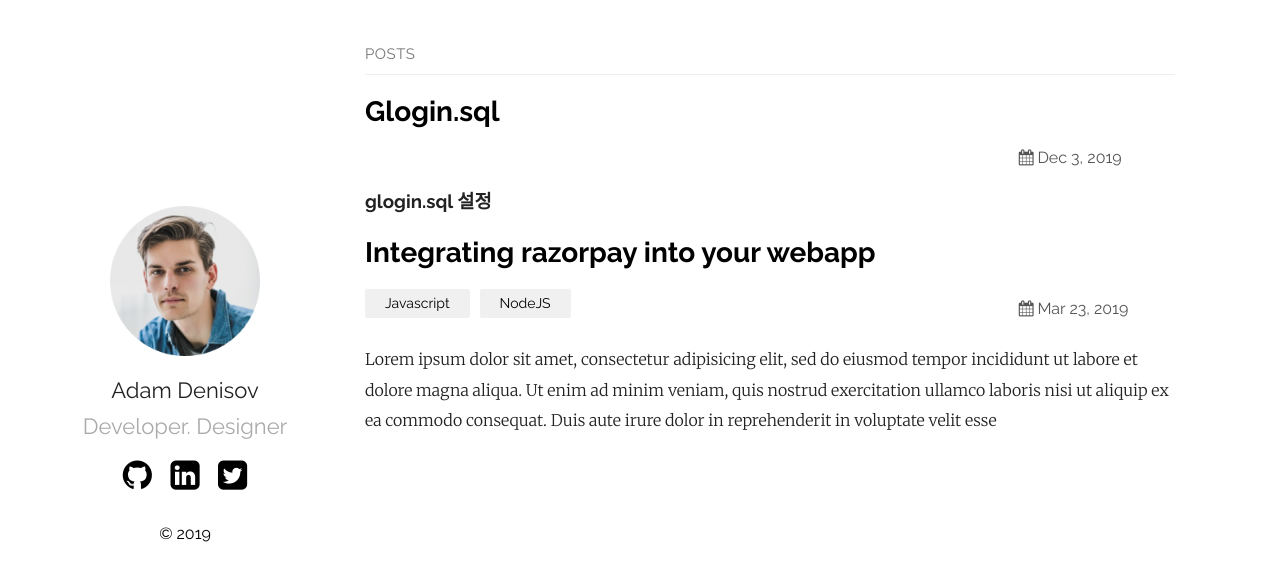
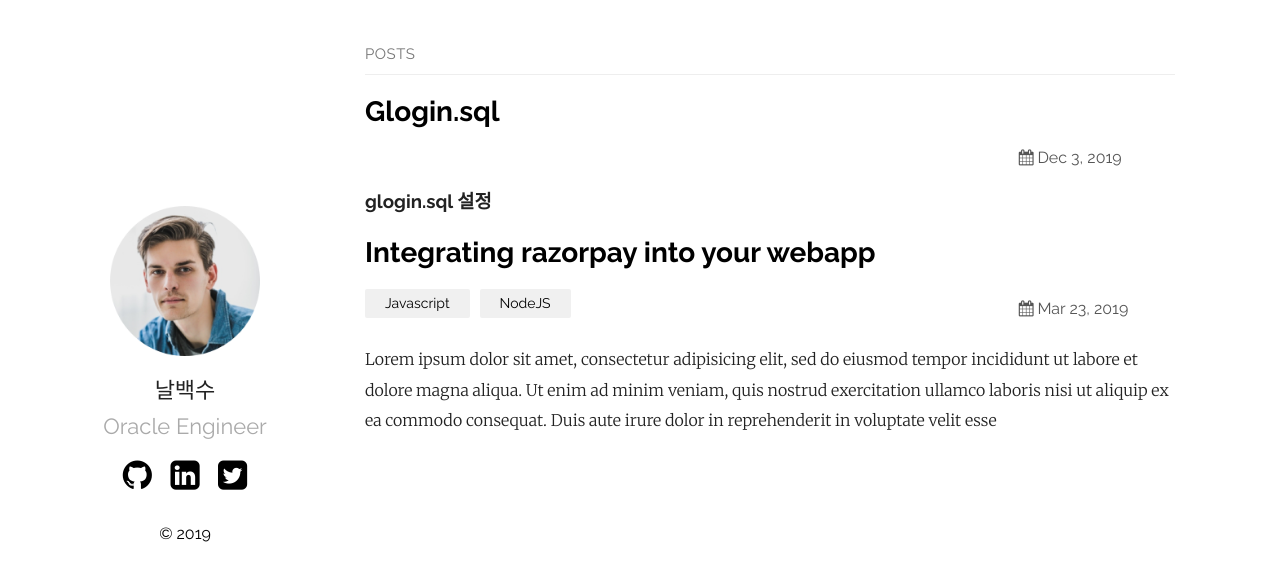
Before and after one commit to nalbaeksoo/nal.github.io, a Jekyll site: the page built from index.md, in a window 1280 px wide. Shown: the top 581 px of the page. Built offline with Jekyll 4.4.1, drawn with Linux system fonts in a browser that asks for light colours.

Commit message:
config modify

```diff
--- a/_config.yml
+++ b/_config.yml
@@ -1,6 +1,6 @@
-title: Your awesome title
-author: GitHub User
-email: your-email@domain.com
+title: scoping Oracle
+author: junehwan bae
+email: a9baboya@daum.net
 description: > # this means to ignore newlines until "show_exerpts:"
   Write an awesome description for your new site here. You can edit this
   line in _config.yml. It will appear in your document head meta (for
@@ -12,16 +12,16 @@ show_excerpts: true # set to true to show excerpts on the homepage
 sass:
   sass_dir: _sass
 plainwhite:
-  name: Adam Denisov
-  tagline: Developer. Designer
+  name: 날백수
+  tagline: Oracle Engineer
   date_format: "%b %-d, %Y"
   sitemap: true # set to true to generate sitemap.xml content
 
   # generate social links in footer
   social_links:
-    twitter: thelehhman
-    github:  thelehhman
-    linkedIn: in/thelehhman
+    twitter: junan_kr
+    github:  nalbaeksoo
+    linkedIn: in/junankr
     rss: rss
     # dribbble: jekyll
     # facebook: jekyll
```
Also changed, not shown: 1 other file.
